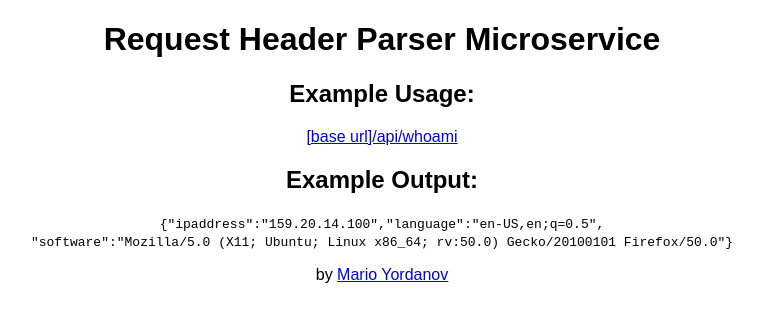
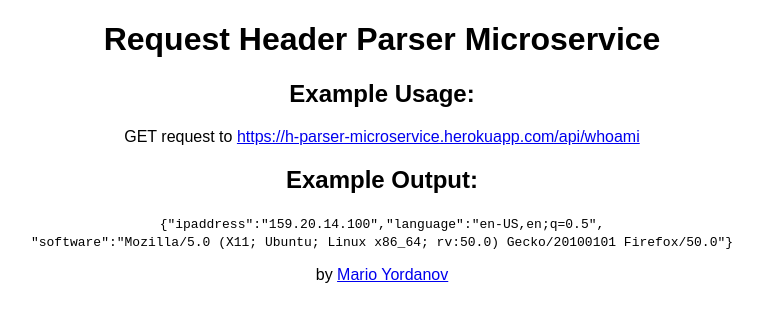
Before and after one commit to mariovyord/h-parser-microservice, a website: page index.html in a window 1280 px wide. Shown: the whole page, without its empty margins (258-1020 px from the left). Drawn offline with Linux system fonts and the light colour scheme.

Commit message:
Minor changes

```diff
--- a/index.html
+++ b/index.html
@@ -22,7 +22,8 @@
 	<main class="container">
 		<h1>Request Header Parser Microservice</h1>
 		<h2>Example Usage:</h2>
-		<p> <a href="https://h-parser-microservice.herokuapp.com/api/whoami">[base url]/api/whoami</a>
+		<p> GET request to <a href="https://h-parser-microservice.herokuapp.com/api/whoami">
+				https://h-parser-microservice.herokuapp.com/api/whoami</a>
 		</p>
 		<h2>Example Output:</h2>
 		<p><code>{"ipaddress":"159.20.14.100","language":"en-US,en;q=0.5",<br>"software":"Mozilla/5.0 (X11; Ubuntu; Linux x86_64; rv:50.0) Gecko/20100101 Firefox/50.0"}</code>
```
